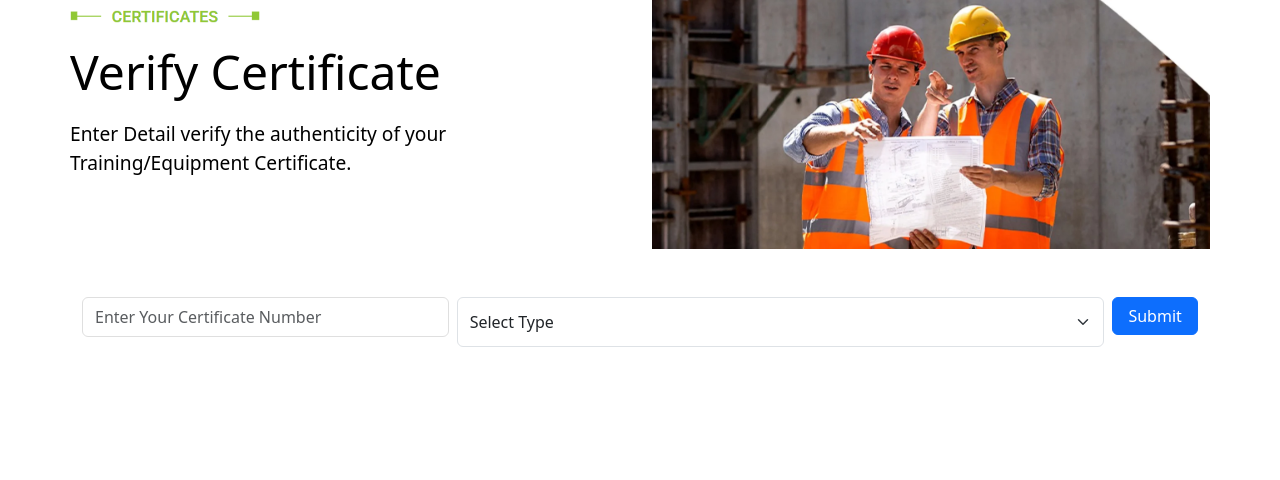
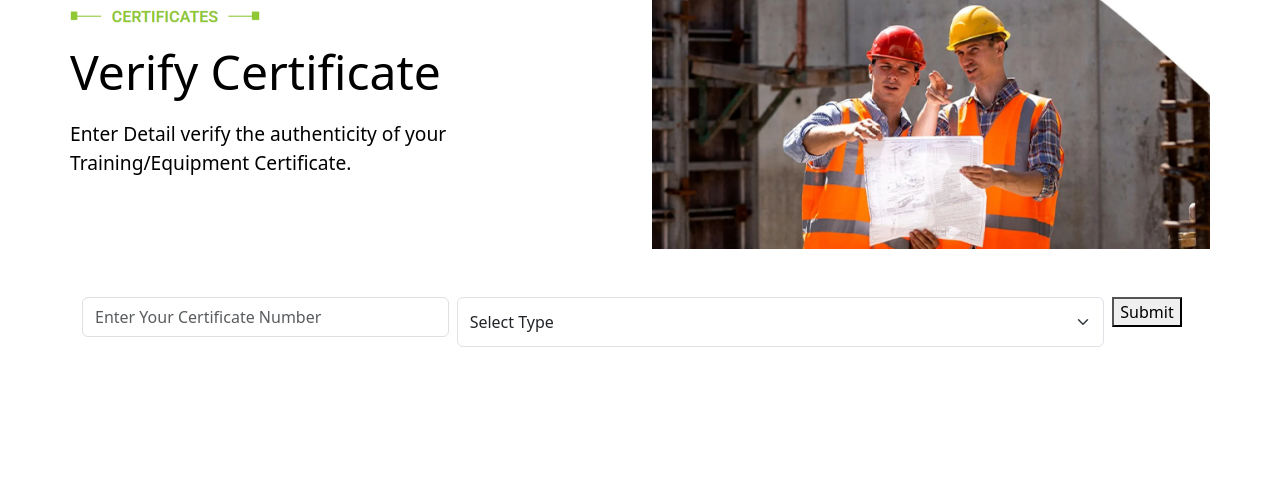
Before and after one commit to abdullah956/dj-adeptus, a Django app: page / in a window 1280 px wide. Shown: the part 513-993 px from the top of the page. Run offline with Django 5.2, Linux system fonts and the light colour scheme; some libraries are stand-ins or nearby versions.

Commit message:
submit button styling

```diff
--- a/templates/home.html
+++ b/templates/home.html
@@ -610,7 +610,7 @@
       </select>
     </div>
     <div class="col-md-1">
-      <button type="submit" class="btn btn-primary w-100">Submit</button>
+      <button type="submit" class="">Submit</button>
     </div>
   </div>
 </form>
```
